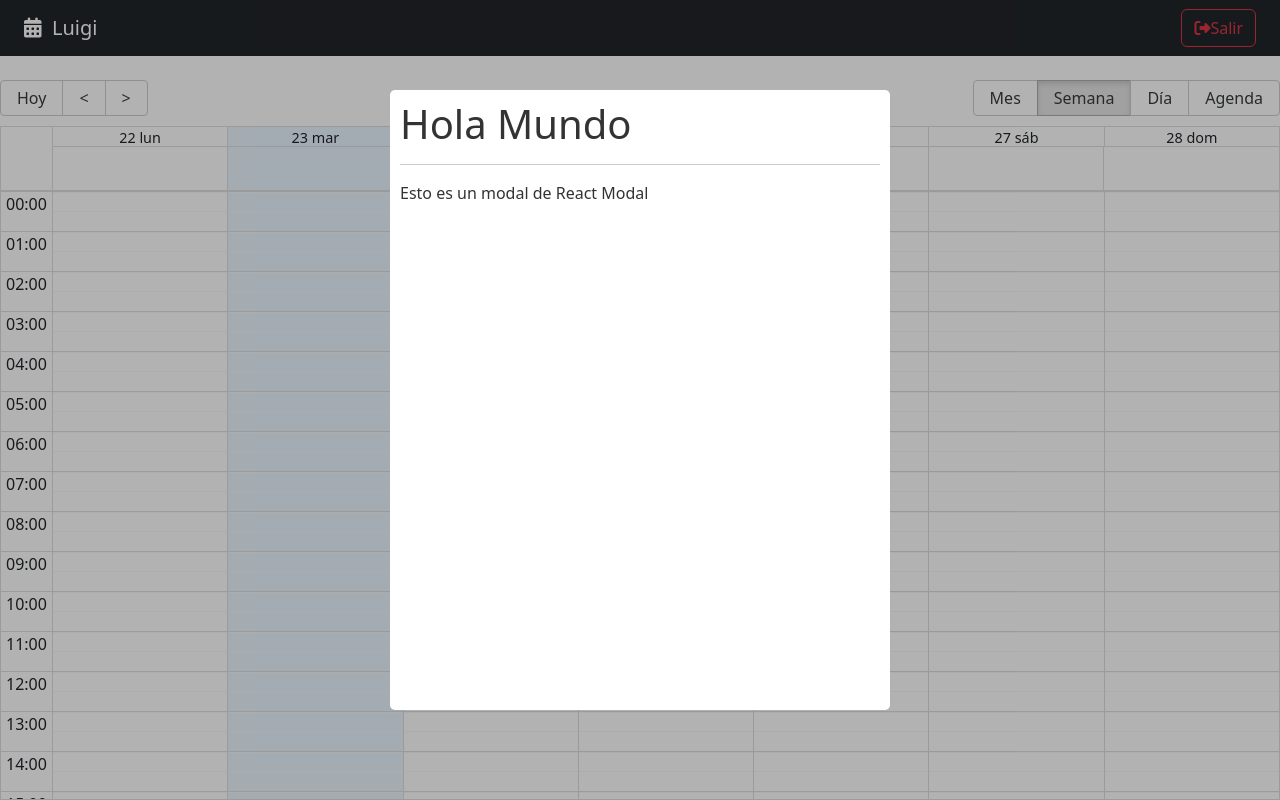
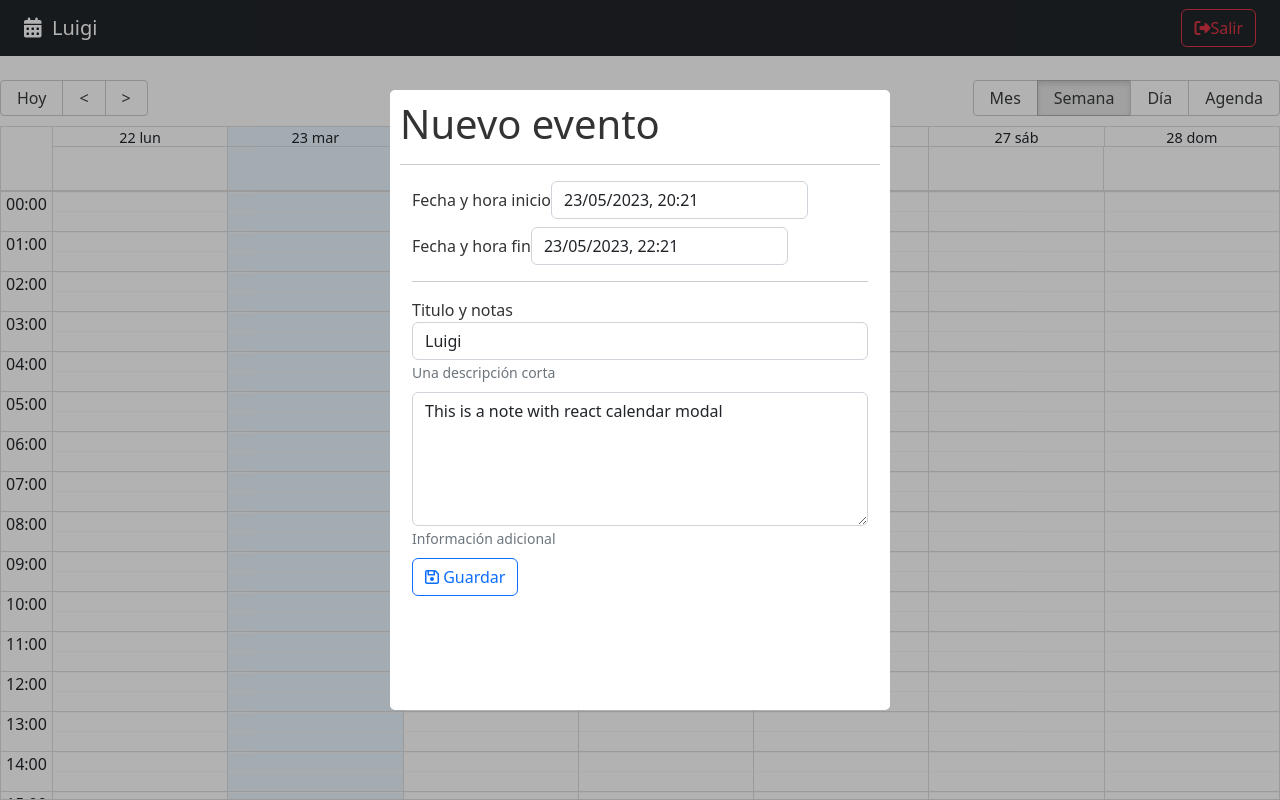
Before and after one commit to luigizuniga/react-vite-calendar-app, a React (Vite) app: page / in a window 1280 px wide. Built offline with nearby package versions, Linux system fonts and the light colour scheme.

Commit message:
datapicker with formState implement to save data input into calendarModal

```diff
--- a/package.json
+++ b/package.json
@@ -12,6 +12,7 @@
     "date-fns": "^2.30.0",
     "react": "^18.2.0",
     "react-big-calendar": "^1.6.9",
+    "react-datepicker": "^4.11.0",
     "react-dom": "^18.2.0",
     "react-modal": "^3.16.1",
     "react-router-dom": "^6.0.2"
--- a/src/calendar/components/CalendarModal.jsx
+++ b/src/calendar/components/CalendarModal.jsx
@@ -1,5 +1,12 @@
-import React , { useState }from 'react'
+import React, { useState } from 'react'
+import { addHours } from 'date-fns'
 import Modal from 'react-modal'
+import DatePicker, { registerLocale } from "react-datepicker"
+import es from 'date-fns/locale/es';
+
+import "react-datepicker/dist/react-datepicker.css";
+
+registerLocale('es',es);
 
 const customStyles = {
     content: {
@@ -13,28 +20,120 @@
 }
 
 export const CalendarModal = () => {
-    const [ isOpenModal, setIsOpenModal ] = useState(true)
-    const onCloseModal = () =>{
-        console.log({ onCloseModal })
+    const [isOpenModal, setIsOpenModal] = useState(true)
+
+    const [ formValues , setFormValues ] = useState({
+        title: 'Luigi',
+        notes: 'This is a note with react calendar modal',
+        start: new Date(),
+        end: addHours(new Date(), 2)
+    });
+
+    const onInputChange = ({ target }) => {
+        setFormValues({
+            ...formValues,
+            [ target.value ] : target.value
+        })
+    }
+
+    const onChangeDate = (event, changing ) => {
+        setFormValues({
+            ...formValues,
+            [changing] : event
+        })
+    }
+
+    const onCloseModal = () => {
+        // console.log({ onCloseModal })
         setIsOpenModal(false)
     }
-
 
     Modal.setAppElement('#root')
 
     return (
         <Modal
-            isOpen={ isOpenModal }
+            isOpen={isOpenModal}
             onRequestClose={onCloseModal}
             style={customStyles}
             className="modal"
             overlayClassName="modal-fondo"
-            closeTimeoutMS={ 200 }
+            closeTimeoutMS={200}
             contentLabel="Calendar-App"
-            >
-                <h1>Hola Mundo</h1>
-                <hr/>
-                <p>Esto es un modal de React Modal</p>
+        >
+            <h1> Nuevo evento </h1>
+            <hr />
+            <form className="container">
+
+                <div className="form-group mb-2">
+                    <label>Fecha y hora inicio</label>
+                    {/* <input className="form-control" placeholder="Fecha inicio" /> */}
+                    <DatePicker
+                        className="form-control"
+                        placeholder="Fecha inicio"
+                        selected={ formValues.start }
+                        onChange={ (event)=> onChangeDate( event, 'start' )}
+                        dateFormat="Pp"
+                        showTimeSelect
+                        locale="es"
+                        timeCaption="Hora"
+                        />
+                </div>
+
+                <div className="form-group mb-2">
+                    <label>Fecha y hora fin</label>
+                    {/* <input className="form-control" placeholder="Fecha inicio" /> */}
+                    <DatePicker
+                        className="form-control"
+                        placeholder="Fecha Fin"
+                        selected={ formValues.end }
+                        minDate={ formValues.start }
+                        onChange={ (event)=> onChangeDate( event, 'end' )}
+                        dateFormat="Pp"
+                        showTimeSelect
+                        locale="es"
+                        timeCaption="Hora"
+                        />
+                </div>
+
+                <hr />
+                <div className="form-group mb-2">
+                    <label>Titulo y notas</label>
+                    <input
+                        type="text"
+                        className="form-control"
+                        placeholder="Título del evento"
+                        name="title"
+                        autoComplete="off"
+                        value={ formValues.title }
+                        onChange={ onInputChange }
+                    />
+                    <small id="emailHelp" className="form-text text-muted">Una descripción corta</small>
+                </div>
+
+                <div className="form-group mb-2">
+                    <textarea
+                        type="text"
+                        className="form-control"
+                        placeholder="Notas"
+                        rows="5"
+                        name="notes"
+                        value={ formValues.notes }
+                        onChange={ onInputChange }
+
+                    ></textarea>
+                    <small id="emailHelp" className="form-text text-muted">Información adicional</small>
+                </div>
+
+                <button
+                    type="submit"
+                    className="btn btn-outline-primary btn-block"
+                >
+                    <i className="far fa-save"></i>
+                    <span> Guardar</span>
+                </button>
+
+            </form>
+
         </Modal>
     )
 }
```
